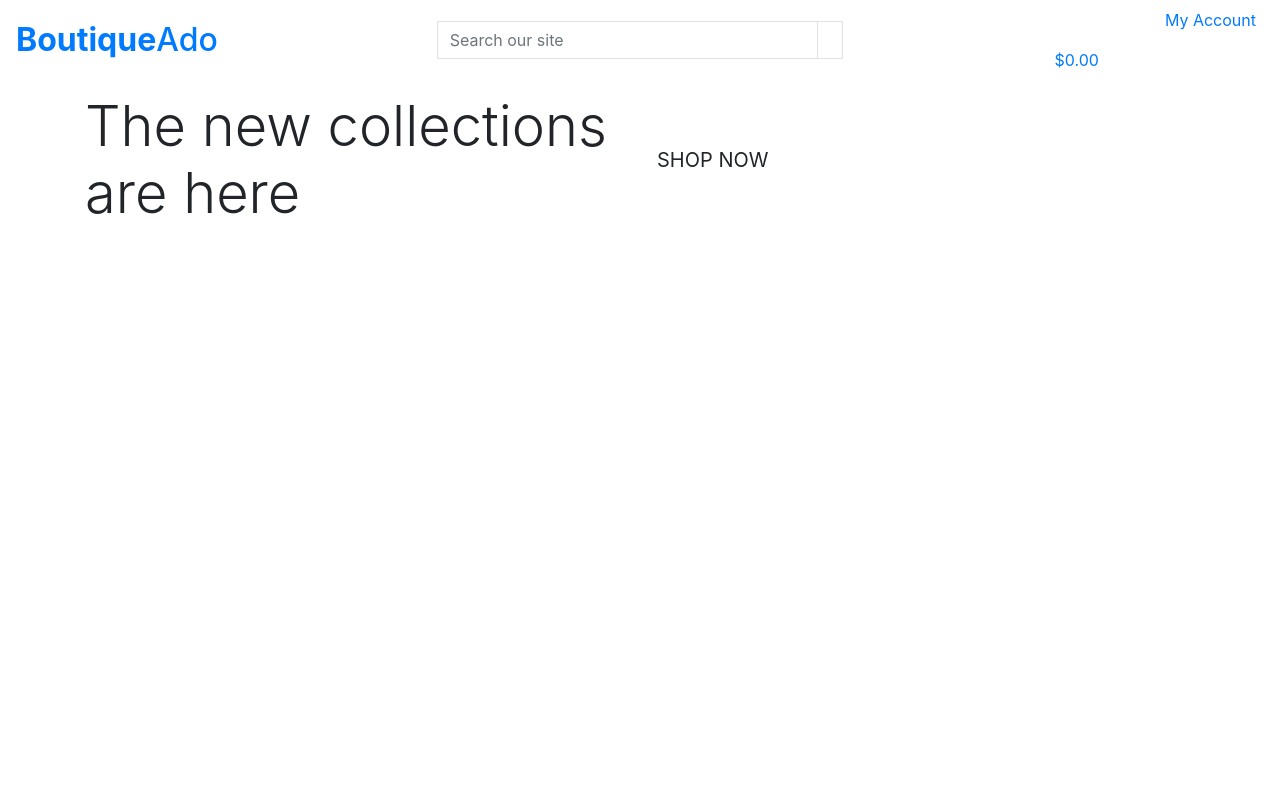
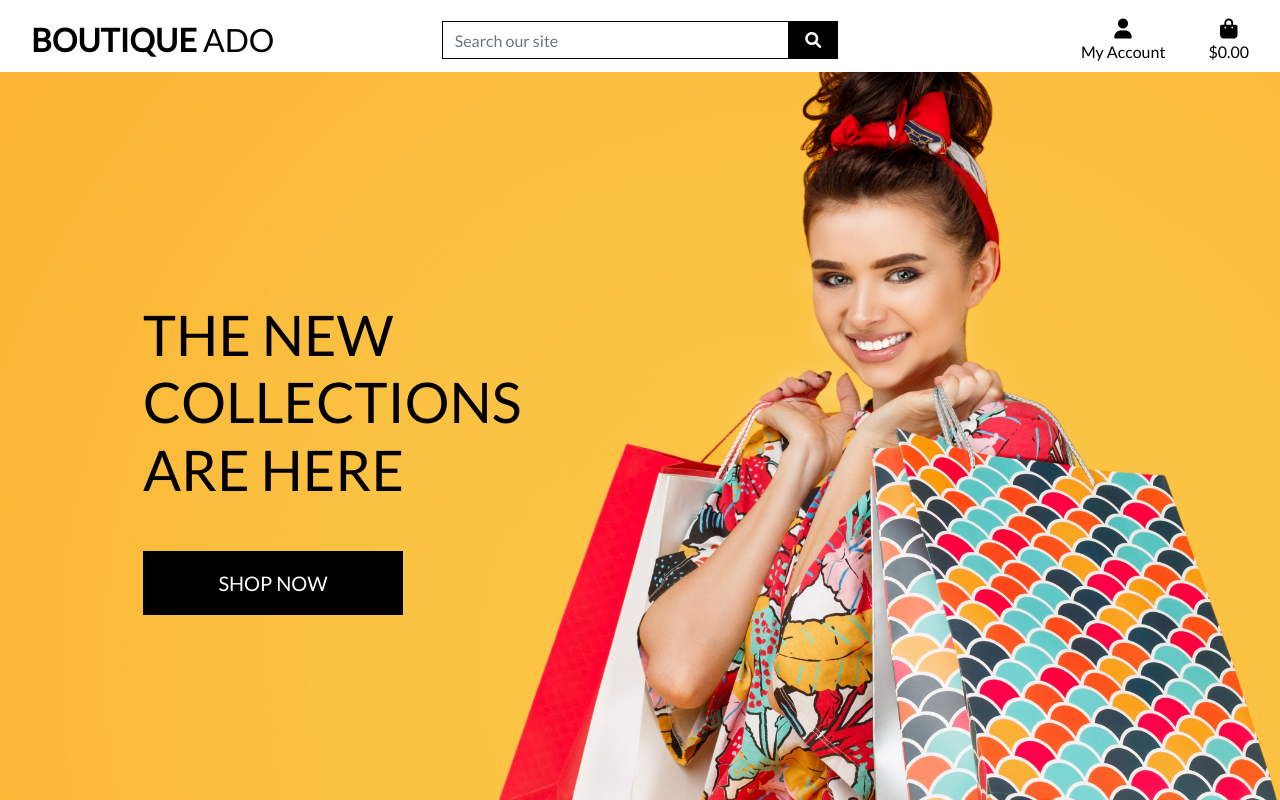
Before and after one commit to anyahush/boutique-ado, a Django app: page / in a window 1280 px wide. Run offline with Django 3.2, Linux system fonts and the light colour scheme; some libraries are stand-ins or nearby versions.

Commit message:
Completed home page header and CSS

```diff
--- a/boutiqu_ado/settings.py
+++ b/boutiqu_ado/settings.py
@@ -146,3 +146,7 @@ USE_TZ = True
 # https://docs.djangoproject.com/en/3.0/howto/static-files/
 
 STATIC_URL = '/static/'
+STATICFILES_DIRS = (os.path.join(BASE_DIR, 'static'),)
+
+MEDIA_URL = '/media/'
+MEDIA_ROOT = os.path.join(BASE_DIR, 'media')
--- a/boutiqu_ado/urls.py
+++ b/boutiqu_ado/urls.py
@@ -15,9 +15,11 @@ Including another URLconf
 """
 from django.contrib import admin
 from django.urls import path, include
+from django.conf import settings
+from django.conf.urls.static import static
 
 urlpatterns = [
     path('admin/', admin.site.urls),
     path('accounts/', include('allauth.urls')),
     path('', include('home.urls')),
-]
+] + static(settings.MEDIA_URL, document_root=settings.MEDIA_ROOT)
--- a/home/templates/home/index.html
+++ b/home/templates/home/index.html
@@ -1,12 +1,12 @@
+
+
 {% extends "base.html" %}
 {% load static %}
 
 {% block page_header %}
     <div class="container header-container">
         <div class="row">
-            <div class="col">
-
-            </div>
+            <div class="col"></div>
         </div>
     </div>
 {% endblock %}
@@ -18,11 +18,11 @@
                 <h1 class="display-4 logo-font text-black">
                     The new collections are here
                 </h1>
-            </div>
-            <div class="my-5">
-                <h4>
-                    <a href="" class="shop-now-button btn btn-lg rounded-0 text-uppercase py-3">Shop Now</a>
-                </h4>
+                <div class="my-5">
+                    <h4>
+                        <a href="" class="shop-now-button btn btn-lg rounded-0 text-uppercase py-3">Shop Now</a>
+                    </h4>
+                </div>
             </div>
         </div>
     </div>
--- /dev/null
+++ b/static/css/base.css
@@ -0,0 +1,81 @@
+html {
+    height: 100%;
+}
+
+body {
+    background: url('/media/homepage_background_cropped.jpeg') no-repeat center center fixed;
+    background-size: cover;
+    height: calc(100vh - 164px);
+    color: #555;
+    font-family: 'Lato';
+}
+
+/* from Bulma */
+.icon {
+    align-items: center;
+    display: inline-flex;
+    justify-content: center;
+    height: 1.5rem;
+    width: 1.5rem;
+}
+
+.logo-font {
+    text-transform: uppercase;
+}
+
+.main-logo-link {
+    width: fit-content;
+}
+
+.shop-now-button {
+    background: black;
+    color: white;
+    min-width: 260px;
+}
+
+.btn-black {
+    background: black;
+    color: white;
+}
+
+.shop-now-button:hover,
+.shop-now-button:active,
+.shop-now-button:focus,
+.btn-black:hover,
+.btn-black:active,
+.btn-black:focus {
+    background: #222;
+    color: white;
+}
+
+.text-black {
+    color: #000 !important;
+}
+
+.border-black {
+    border: 1px solid black !important;
+}
+
+/* -------------------------------- Media Queries */
+
+/* Slightly larger container on xl screens */
+@media (min-width: 1200px) {
+  .container {
+    max-width: 80%;
+  }
+}
+
+/* fixed top navbar only on medium and up */
+@media (min-width: 992px) {
+    .fixed-top-desktop-only {
+        position: fixed;
+        top: 0;
+        right: 0;
+        left: 0;
+        z-index: 1030;
+    }
+
+    .header-container {
+        padding-top: 164px;
+    }
+}
--- a/templates/base.html
+++ b/templates/base.html
@@ -1,6 +1,9 @@
+{% load static %}
+
 <!doctype html>
 <html lang="en">
   <head>
+
     {% block meta %}
         <meta http-equiv="X-UA-Compatible" content="ie=edge">
         <meta charset="utf-8">
@@ -11,7 +14,10 @@
     {% endblock %}
 
     {% block corecss %}
-    <link rel="stylesheet" href="https://cdn.jsdelivr.net/npm/bootstrap@4.4.1/dist/css/bootstrap.min.css" integrity="sha384-Vkoo8x4CGsO3+Hhxv8T/Q5PaXtkKtu6ug5TOeNV6gBiFeWPGFN9MuhOf23Q9Ifjh" crossorigin="anonymous">
+        <link rel="stylesheet" href="https://stackpath.bootstrapcdn.com/bootstrap/4.4.1/css/bootstrap.min.css" integrity="sha384-Vkoo8x4CGsO3+Hhxv8T/Q5PaXtkKtu6ug5TOeNV6gBiFeWPGFN9MuhOf23Q9Ifjh" crossorigin="anonymous">
+        <link rel="stylesheet" href="https://fonts.googleapis.com/css?family=Lato&display=swap">
+        <link rel="stylesheet" href="https://cdnjs.cloudflare.com/ajax/libs/font-awesome/6.0.0-beta3/css/all.min.css" crossorigin="anonymous" />
+        <link rel="stylesheet" href="{% static 'css/base.css' %}">
     {% endblock %}
 
     {% block extra_css %}
@@ -20,7 +26,7 @@
     {% block corejs %}
         <script src="https://code.jquery.com/jquery-3.4.1.slim.min.js" integrity="sha384-J6qa4849blE2+poT4WnyKhv5vZF5SrPo0iEjwBvKU7imGFAV0wwj1yYfoRSJoZ+n" crossorigin="anonymous"></script>
         <script src="https://cdn.jsdelivr.net/npm/popper.js@1.16.0/dist/umd/popper.min.js" integrity="sha384-Q6E9RHvbIyZFJoft+2mJbHaEWldlvI9IOYy5n3zV9zzTtmI3UksdQRVvoxMfooAo" crossorigin="anonymous"></script>
-        <script src="https://cdn.jsdelivr.net/npm/bootstrap@4.4.1/dist/js/bootstrap.min.js" integrity="sha384-wfSDF2E50Y2D1uUdj0O3uMBJnjuUD4Ih7YwaYd1iqfktj0Uod8GCExl3Og8ifwB6" crossorigin="anonymous"></script>
+        <script src="https://stackpath.bootstrapcdn.com/bootstrap/4.4.1/js/bootstrap.min.js" integrity="sha384-wfSDF2E50Y2D1uUdj0O3uMBJnjuUD4Ih7YwaYd1iqfktj0Uod8GCExl3Og8ifwB6" crossorigin="anonymous"></script>
     {% endblock %}
 
     {% block extra_js %}
@@ -29,18 +35,17 @@
     <title>Boutique Ado {% block extra_title %}{% endblock %}</title>
   </head>
   <body>
-    <header class="containter-fluid fixed top">
-      <div class="row">
+    <header class="container-fluid fixed-top">
+        <div id="topnav" class="row bg-white pt-lg-2 d-none d-lg-flex">
             <div class="col-12 col-lg-4 my-auto py-1 py-lg-0 text-center text-lg-left">
                 <a href="{% url 'home' %}" class="nav-link main-logo-link">
-            <h2 class="logo-font text-black my-0"><strong>Boutique</strong>Ado</h2>
+                    <h2 class="logo-font text-black my-0"><strong>Boutique</strong> Ado</h2>
                 </a>
             </div>
             <div class="col-12 col-lg-4 my-auto py-1 py-lg-0">
                 <form method="GET" action="">
                     <div class="input-group w-100">
-              <input class="form-control border border-black rounded-0" type="text" name="q"
-                placeholder="Search our site">
+                        <input class="form-control border border-black rounded-0" type="text" name="q" placeholder="Search our site">
                         <div class="input-group-append">
                             <button class="form-control btn btn-black border border-black rounded-0" type="submit">
                                 <span class="icon">
@@ -54,8 +59,7 @@
             <div class="col-12 col-lg-4 my-auto py-1 py-lg-0">
                 <ul class="list-inline list-unstyled text-center text-lg-right my-0">
                     <li class="list-inline-item dropdown">
-              <a class="text-black nav-link" href="#" id="user-options" data-toggle="dropdown" aria-haspopup="true"
-                aria-expanded="false">
+                        <a class="text-black nav-link" href="#" id="user-options" data-toggle="dropdown" aria-haspopup="true" aria-expanded="false">
                             <div class="text-center">
                                 <div><i class="fas fa-user fa-lg"></i></div>
                                 <p class="my-0">My Account</p>
@@ -74,7 +78,7 @@
                             {% endif %}
                         </div>
                     </li>
-            <li class="list-inine-item">
+                    <li class="list-inline-item">
                         <a class="{% if grand_total %}text-info font-weight-bold{% else %}text-black{% endif %} nav-link" href="">
                             <div class="text-center">
                                 <div><i class="fas fa-shopping-bag fa-lg"></i></div>
```
Also changed, not shown: media/homepage_background_cropped.jpeg (added). Lines whose indentation alone changed are shown as unchanged.
